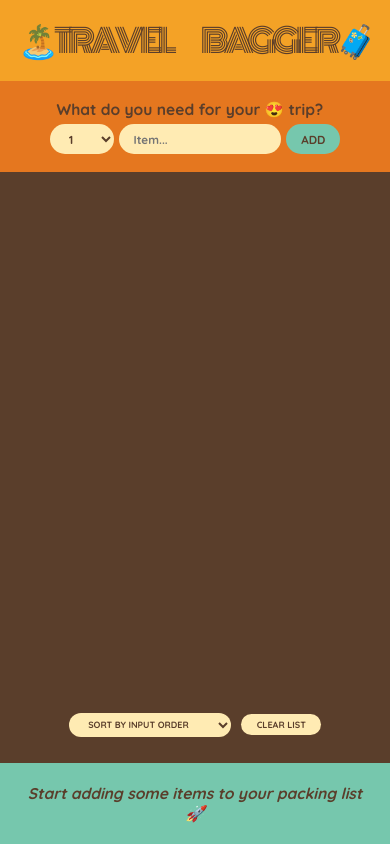
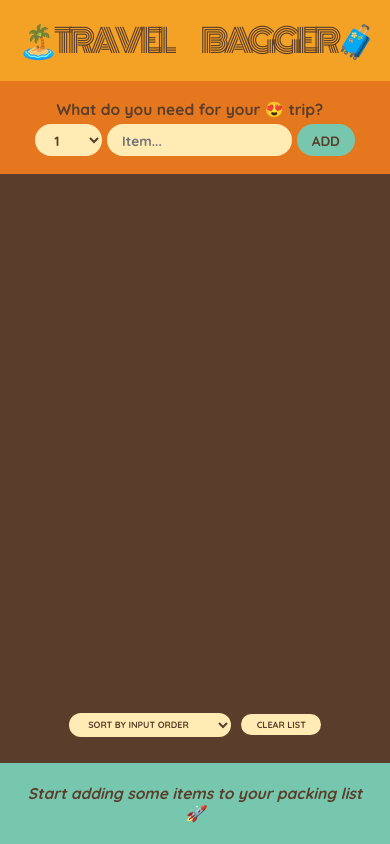
Before and after one commit to av-gowtham/travel-bagger, a React (Create React App) app: page / in a window 390 px wide. Built offline with nearby package versions, Linux system fonts and the light colour scheme.

Commit message:
change the font size

```diff
--- a/src/index.css
+++ b/src/index.css
@@ -169,7 +169,7 @@ input[type="checkbox"] {
     border-radius: 10rem;
     padding: 1rem 2.3rem;
     font-weight: 700;
-    font-size: 1.8rem;
+    font-size: 2.1rem;
   }
 }
 
```
